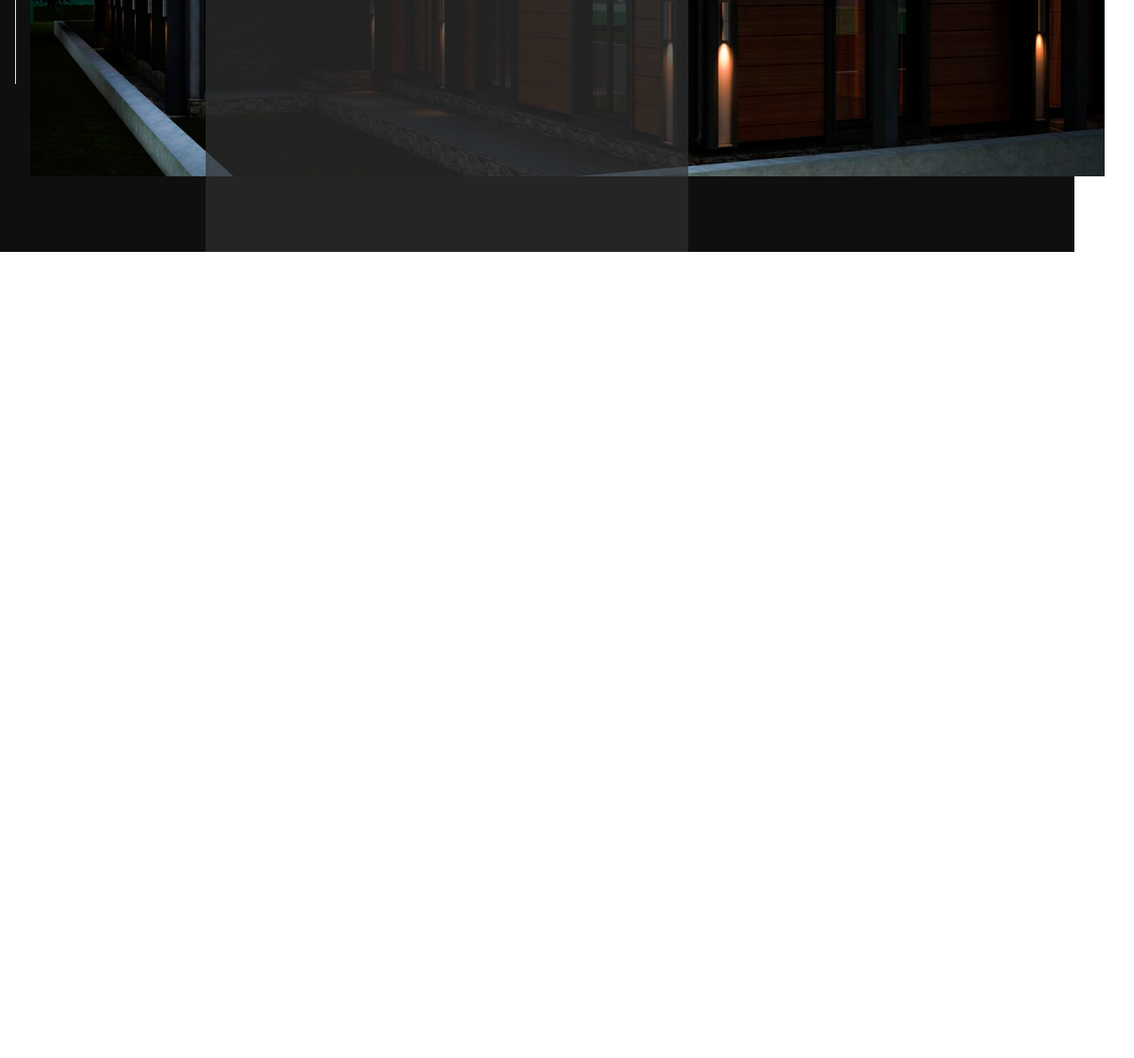
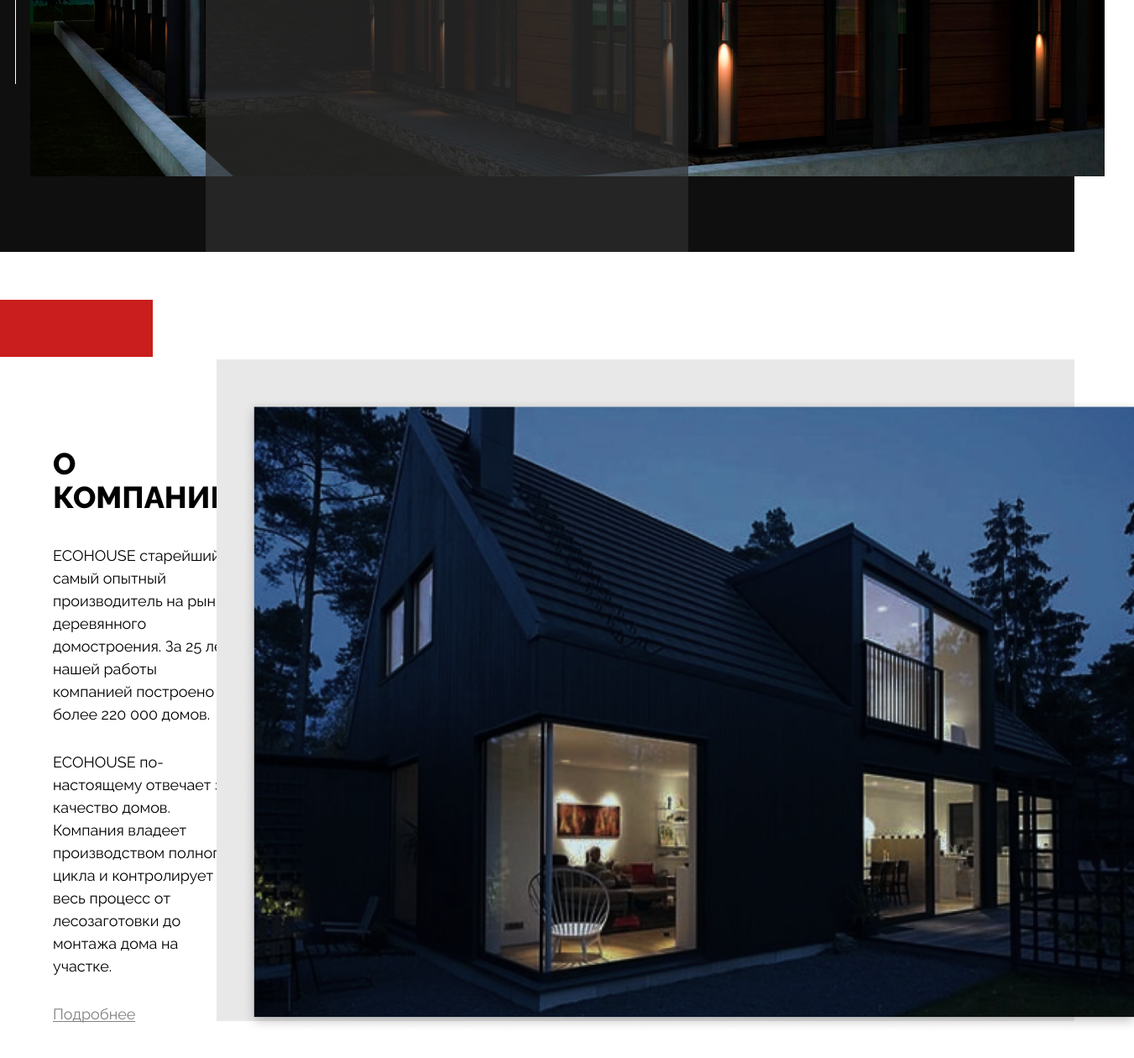
Before and after one commit to vovan4ik9696/ecohouse, a website: page app/index.html in a window 1280 px wide. Shown: the part 674-1934 px from the top of the page at 84% size, 1351 px wide, since content can reach past the window. Before the commit the page ends 974 px from the top, so only its background shows below. Drawn offline with nearby package versions, Linux system fonts and the light colour scheme; files that its build step writes are made by us from their sources.

Commit message:
сделал about

```diff
--- a/app/index.html
+++ b/app/index.html
@@ -80,6 +80,32 @@
 
   </header>
 
+  <main class="main">
+    <section class="about sqr">
+      <div class="container">
+        <div class="about__inner">
+          <div class="about__content">
+            <h2 class="about__title title">о компании</h2>
+            <div class="about__text">
+              <p>
+                <span class="upper">ecohouse</span> старейший и самый опытный производитель на рынке деревянного домостроения. За 25 лет
+                нашей работы компанией построено
+                более 220 000 домов.
+              </p>
+              <p>
+                <span class="upper">ecohouse</span> по-настоящему отвечает за качество домов. Компания владеет производством полного цикла
+                и контролирует весь процесс от лесозаготовки
+                до монтажа дома на участке.
+              </p>
+            </div>
+            <a class="about__link" href="#">Подробнее</a>
+          </div>
+          <img class="about__img" src="images/about-bg.png" alt="Фоновое изображение">
+        </div>
+      </div>
+    </section>
+  </main>
+
 
 
 
--- /dev/null
+++ b/app/scss/block/about.scss
@@ -0,0 +1,75 @@
+.about {
+  position: relative;
+
+  padding-top: 173px;
+  padding-bottom: 95px;
+
+  &__inner {
+
+    display: flex;
+    justify-content: space-between;
+
+    &::after {
+      content: '';
+
+      position: absolute;
+      right: 0;
+      top: 128px;
+
+      width: 1022px;
+      height: 788px;
+
+      background-color: #E8E8E8;
+    }
+  }
+
+  &__content {
+    padding: 10px 10px 10px 63px;
+    margin-top: 50px;
+  }
+
+  &__title {
+    margin-bottom: 36px;
+  }
+
+  &__text {
+    p {
+      margin-bottom: 30px;
+    }
+  }
+
+  &__link {
+    position: relative;
+
+    color: #808080;
+
+    transition: color 0.3s;
+
+    &:hover {
+      color: #4f4242;
+    }
+
+    &:active {
+      color: #2c2323;
+    }
+
+    &::after {
+      content: '';
+
+      position: absolute;
+      bottom: 1px;
+      left: 0;
+      right: 0;
+
+      height: 1px;
+
+      background-color: #808080;
+    }
+  }
+
+  &__img {
+    width: 1063px;
+
+    z-index: 2;
+  }
+}
--- a/app/scss/block/header.scss
+++ b/app/scss/block/header.scss
@@ -106,7 +106,7 @@
     transition: background-color 0.3s;
 
     &:hover {
-      background-color: #CA1D1D;
+      background-color: $accent;
     }
   }
 }
--- a/app/scss/elements/button.scss
+++ b/app/scss/elements/button.scss
@@ -7,5 +7,5 @@
   line-height: 1.9;
   color: #fff;
 
-  border: 1px solid #CA1D1D;
+  border: 1px solid $accent;
 }
--- /dev/null
+++ b/app/scss/elements/sqr.scss
@@ -0,0 +1,17 @@
+.sqr {
+  position: relative;
+
+  &::before {
+    content: '';
+
+    position: absolute;
+
+    left: 0;
+    top: 57px;
+
+    width: 182px;
+    height: 68px;
+
+    background-color: $accent;
+  }
+}
--- a/app/scss/global/_global.scss
+++ b/app/scss/global/_global.scss
@@ -9,11 +9,27 @@ body {
   margin: 0 auto;
 }
 
+.container {
+  max-width: 1675px;
+  margin-left: auto;
+}
+
+.title {
+  font-weight: 800;
+  font-size: 36px;
+  line-height: 1.1;
+  text-transform: uppercase;
+}
+
+.upper {
+  text-transform: uppercase;
+}
+
 .social {
   width: 36px;
   height: 38px;
 
   &:hover {
-    stroke: red;
+    stroke: $accent;
   }
 }
--- a/app/scss/global/_vars.scss
+++ b/app/scss/global/_vars.scss
@@ -1,4 +1,5 @@
 $link: #fff;
+$accent :#CA1D1D;
 
 %rway-100 {
   font-family: 'Raleway', sans-serif;
--- a/app/scss/style.scss
+++ b/app/scss/style.scss
@@ -4,5 +4,7 @@
 @import 'global/global';
 
 @import 'elements/button';
+@import 'elements/sqr';
 
 @import 'block/header';
+@import 'block/about';
```
Also changed, not shown: app/images/about-bg.jpg (added), app/images/about-bg.png (added).
